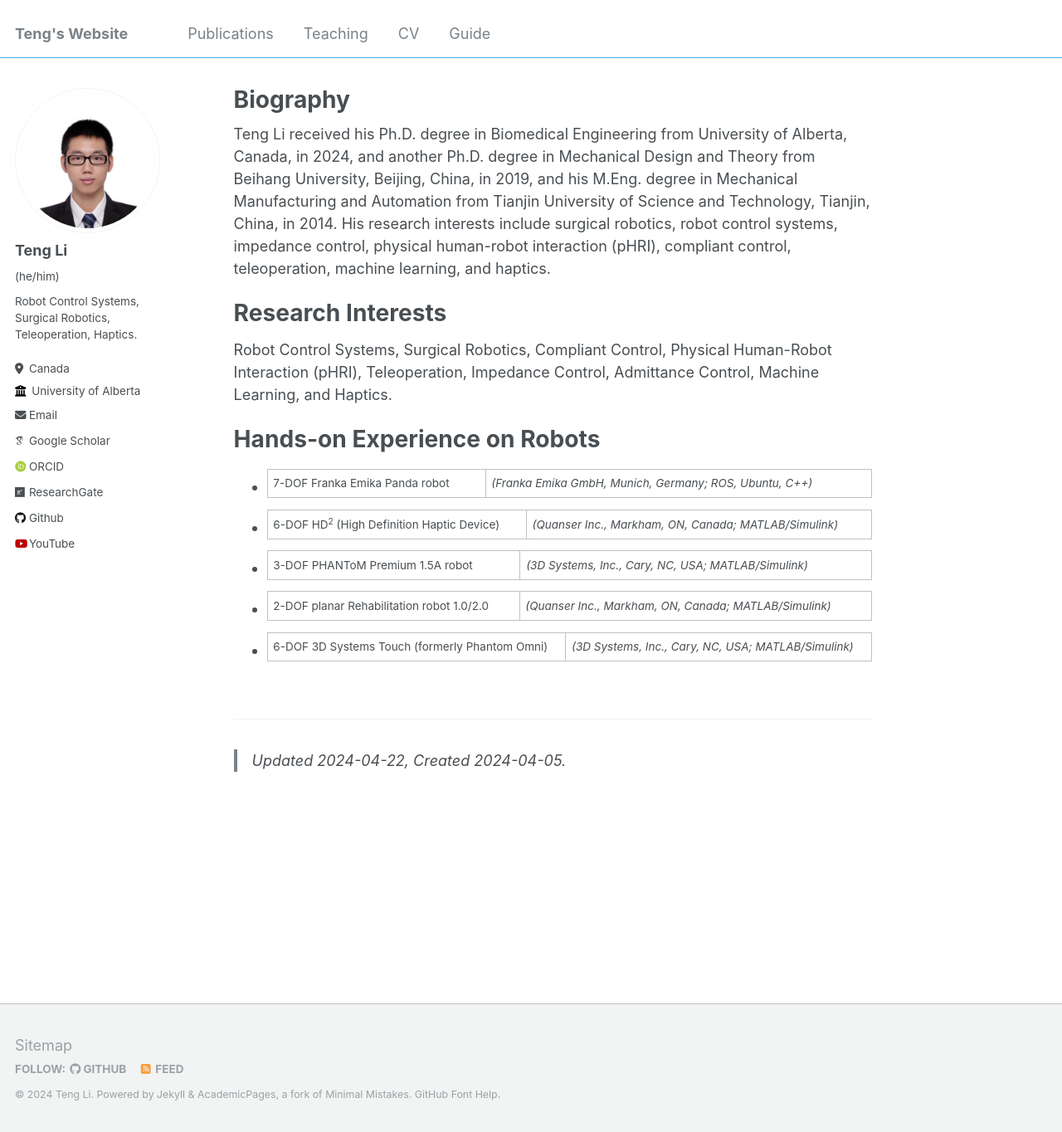
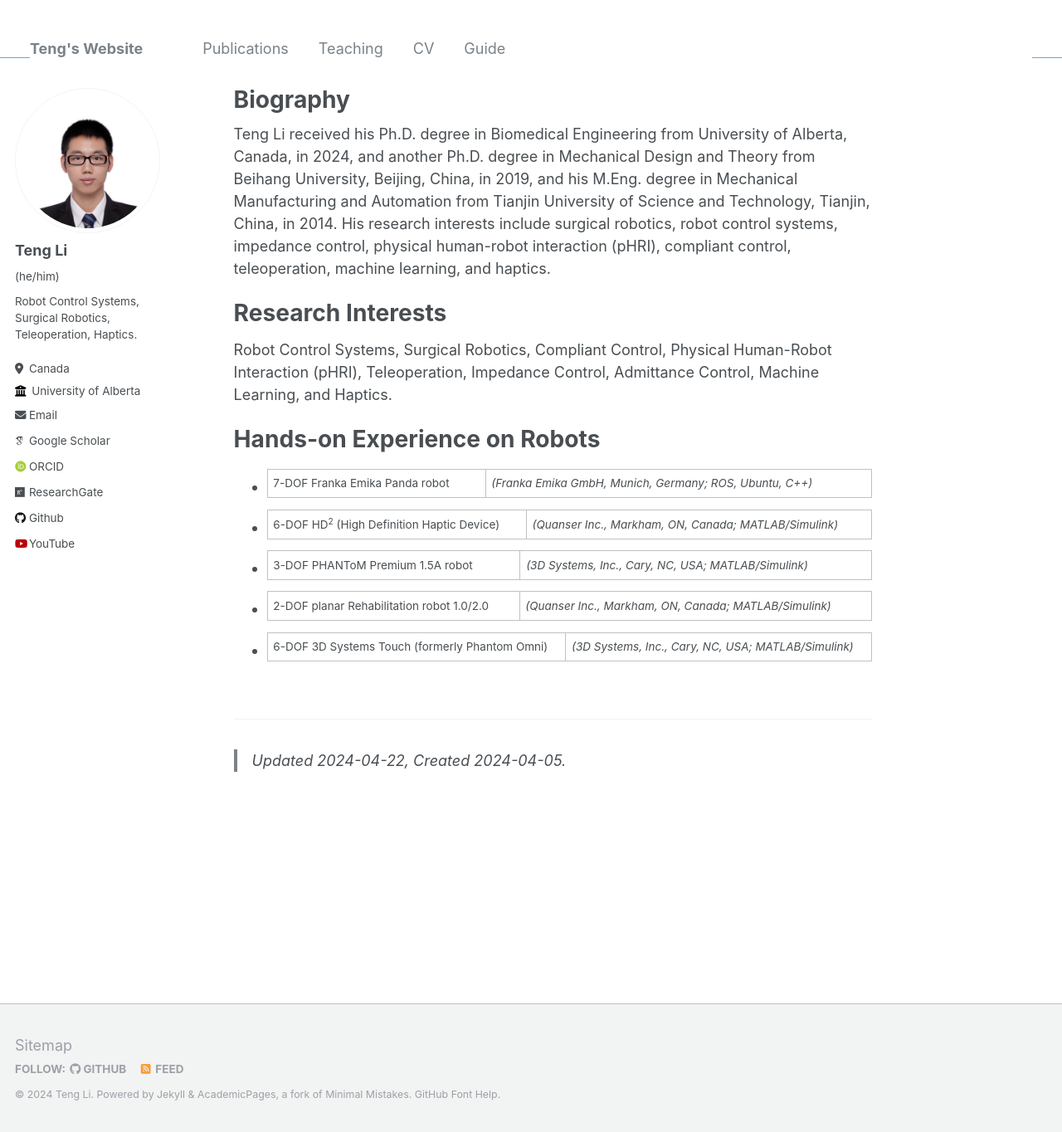
Before and after one commit to teng4/teng4.github.io, a Jekyll site: the page built from _pages/about.md, in a window 1280 px wide and 1364 px high. Shown: the whole window at 83% size. Built offline with Jekyll 4.4.1, drawn with Linux system fonts in a browser that asks for light colours; some web fonts are replaced.

Commit message:
Update _masthead.scss

```diff
--- a/_sass/_masthead.scss
+++ b/_sass/_masthead.scss
@@ -20,7 +20,8 @@
   &__inner-wrap {
     @include container;
     //@include clearfix; //teng4note, original.
-    padding: 1em 1em 1em;
+    //padding: 1em 1em 1em; //teng4note, original.
+    padding: 2em 2em 2em;
     font-family: $sans-serif-narrow;
 
     @include breakpoint($x-large) {
```
